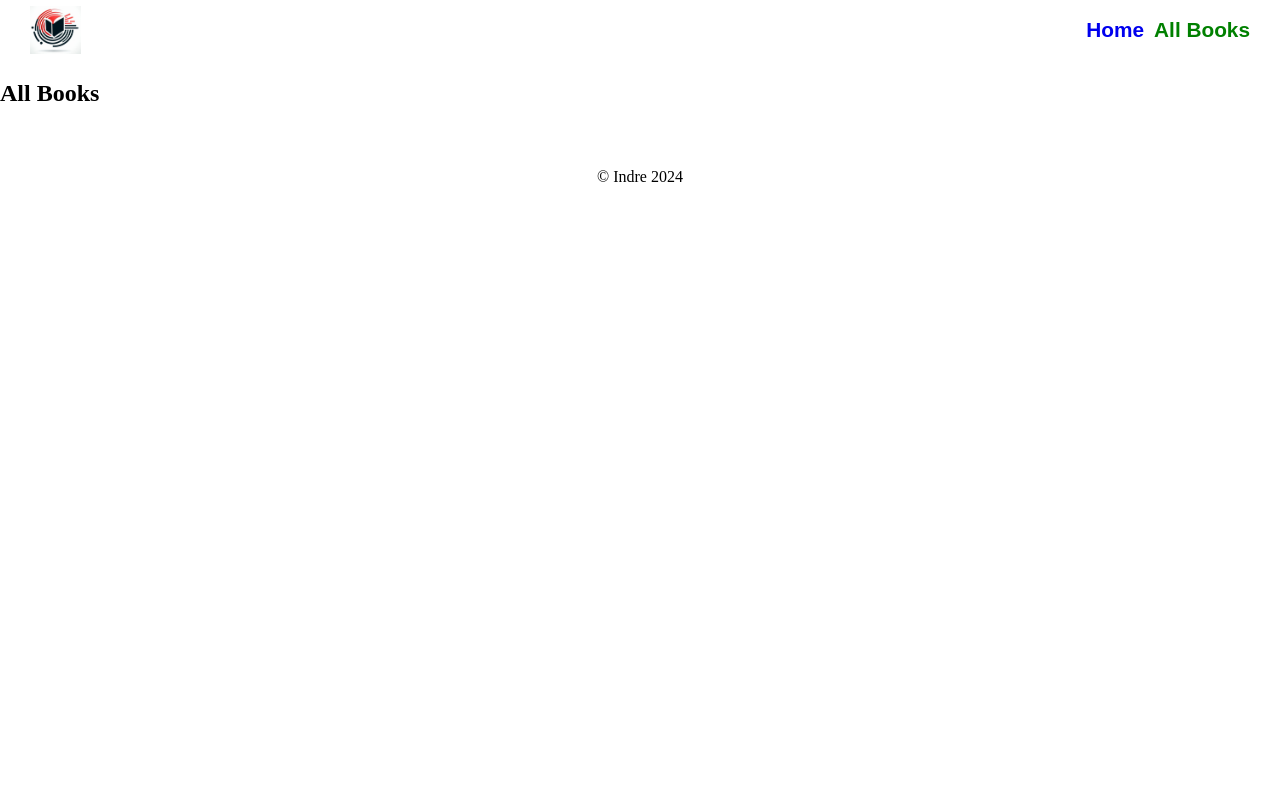
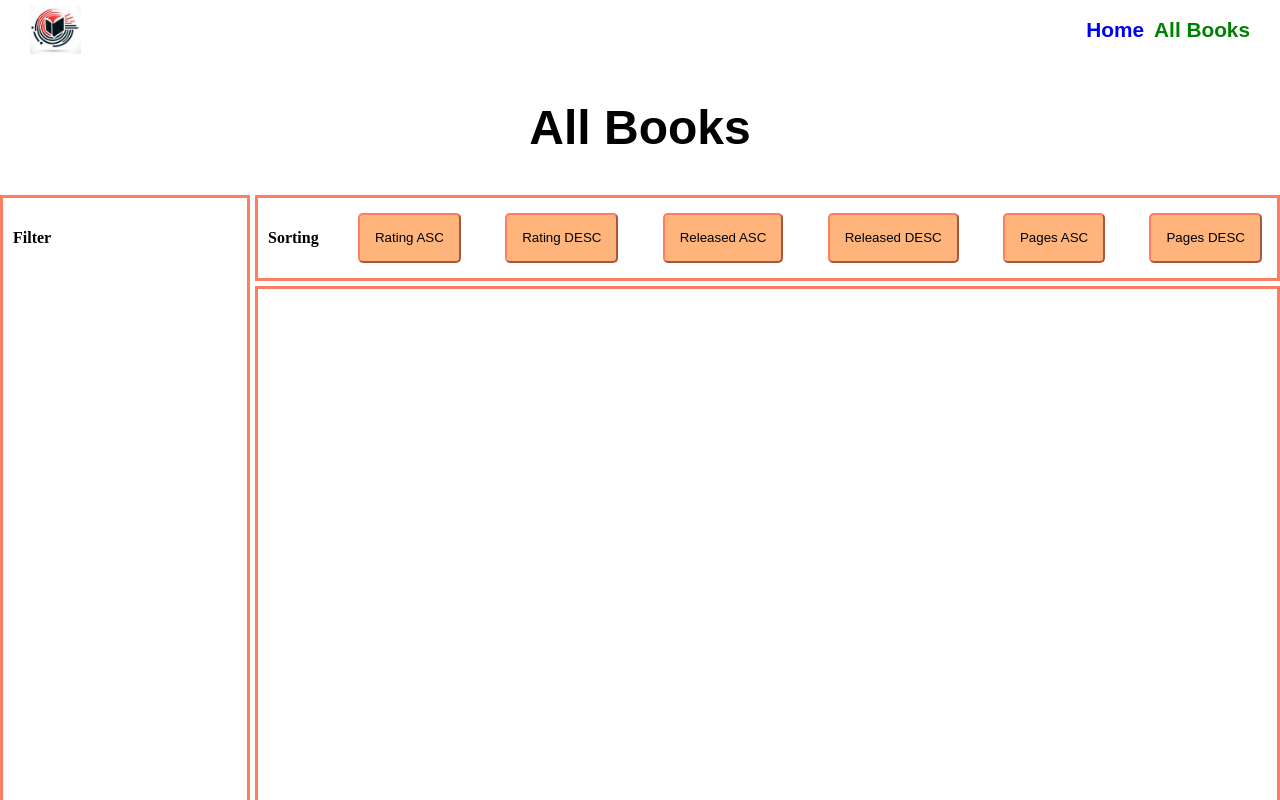
Before and after one commit to indrephone/nodeAtsiskaitymas, a React (Create React App) app in the folder client/: page /books in a window 1280 px wide. Shown: the top 800 px of the page. Built offline with nearby package versions, Linux system fonts and the light colour scheme.

Commit message:
AllBooks page design

```diff
--- a/client/src/components/pages/AllBooks.jsx
+++ b/client/src/components/pages/AllBooks.jsx
@@ -1,11 +1,97 @@
 import styled from "styled-components";
 
+const StyledSection = styled.section`
+  > h1 {
+    text-align: center;
+    font-size: 3rem;
+    font-family: "Gill Sans Extrabold", sans-serif;
+  }
+
+  > div {
+    min-height: 100vh;
+    display: grid;
+    gap: 5px;
+    grid-template-columns: 250px 1fr;
+    grid-template-rows: auto 1fr;
+
+    > div:nth-child(1) {
+      grid-area: 1 / 1 / 3 / 2;
+      border: 3px solid #ff7e5f;
+      padding: 10px;
+
+      > form > div {
+        display: flex;
+        flex-direction: column;
+      }
+    }
+
+    > div:nth-child(2) {
+      grid-area: 1 / 2 / 2 / 3;
+      border: 3px solid #ff7e5f;
+      padding: 10px;
+      display: flex;
+      justify-content: space-between;
+      flex-wrap: wrap;
+
+      > button {
+        margin: 5px;
+        padding: 10px 15px;
+        background-color: #feb47b;
+        border-color: #ff7e5f;
+        border-radius: 5px;
+        cursor: pointer;
+      }
+    }
+
+    > div:nth-child(3) {
+      grid-area: 2 / 2 / 3 / 3;
+      display: flex;
+      flex-wrap: wrap;
+      gap: 10px;
+      border: 3px solid #ff7e5f;
+
+      > div {
+        border: 1px solid #ff7e5f;
+        min-height: 350px;
+        width: 200px;
+      }
+    }
+  }
+`;
+
 const AllBooks = () => {
-    return (
-        <section>
-            <h1>All Books</h1>
-        </section>
-     );
-}
+  return (
+    <StyledSection>
+      <h1>All Books</h1>
+      <div>
+        {/* Filter everything */}
+        <div>
+          <h4>Filter</h4>
+          <form>
+            <div>
+              {/* Formik form content goes here */}
+            </div>
+          </form>
+        </div>
+
+        {/* Sort everything */}
+        <div>
+          <h4>Sorting</h4>
+          <button value="ratingAsc" >Rating ASC</button>
+          <button value="ratingDesc" >Rating DESC</button>
+          <button value="releasedAsc" >Released ASC</button>
+          <button value="releasedDesc" >Released DESC</button>
+          <button value="pagesAsc" >Pages ASC</button>
+          <button value="pagesDesc" >Pages DESC</button>
+        </div>
+
+        {/* Display all books */}
+        <div>
+          {/* Book data will be displayed here */}
+        </div>
+      </div>
+    </StyledSection>
+  );
+};
 
 export default AllBooks;
```
